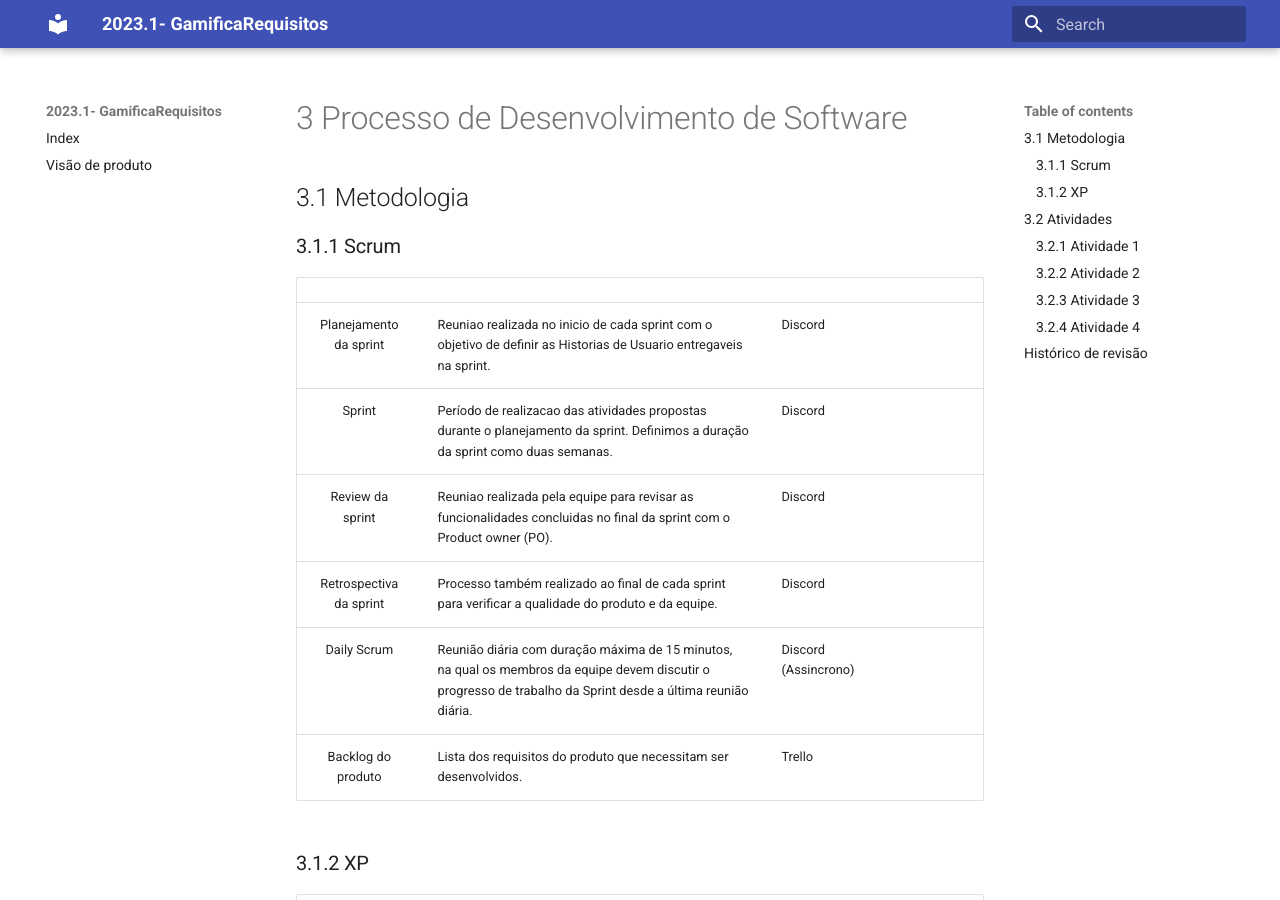
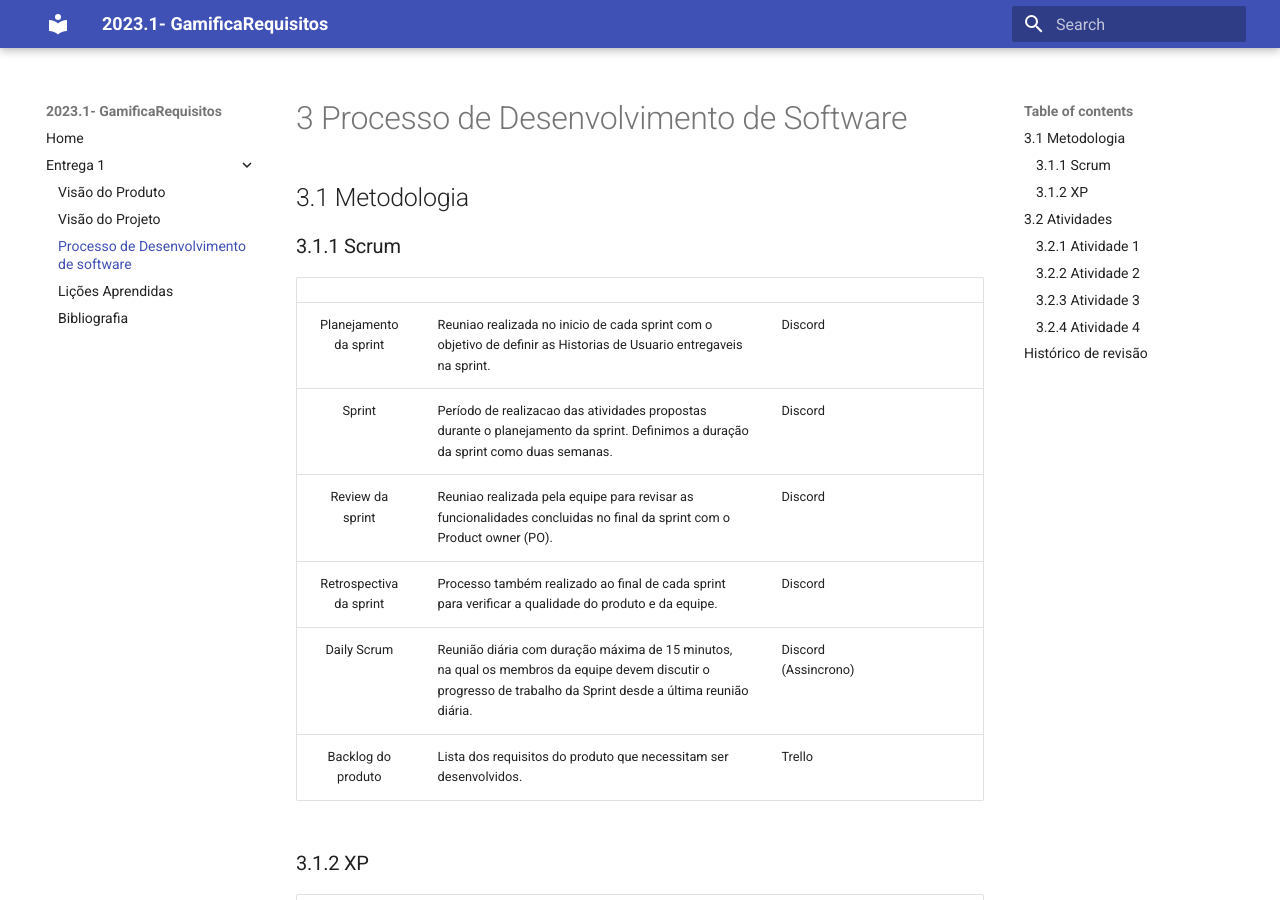
Before and after one commit to paulohborba/2023.1-GamificaRequisitos, an MkDocs documentation site: the page built from docs/visao_produto_projeto/processo-software.md, in a window 1280 px wide and 900 px high. Built offline with MkDocs 1.6.1 and Material for MkDocs 9.7.7, drawn with Linux system fonts in a browser that asks for light colours.

Commit message:
Adicionado arquivos a nav

```diff
--- a/mkdocs.yml
+++ b/mkdocs.yml
@@ -1,9 +1,14 @@
 site_name: 2023.1- GamificaRequisitos
-site_url: https://example.com
+site_url: https://mdsreq-fga-unb.github.io/2023.1-GamificaRequisitos/
 
 nav:
-  - Index: index.md
-  - Visão de produto: visao_produto_projeto/visao_projeto.md
+  - Home: index.md
+  - Entrega 1:
+    - Visão do Produto: visao_produto_projeto/visao_produto.md
+    - Visão do Projeto: visao_produto_projeto/visao_projeto.md
+    - Processo de Desenvolvimento de software: visao_produto_projeto/processo-software.md
+    - Lições Aprendidas: visao_produto_projeto/licoes_aprendidas.md
+    - Bibliografia: visao_produto_projeto/bibliografia.md
 
 theme:
   name: material
```
